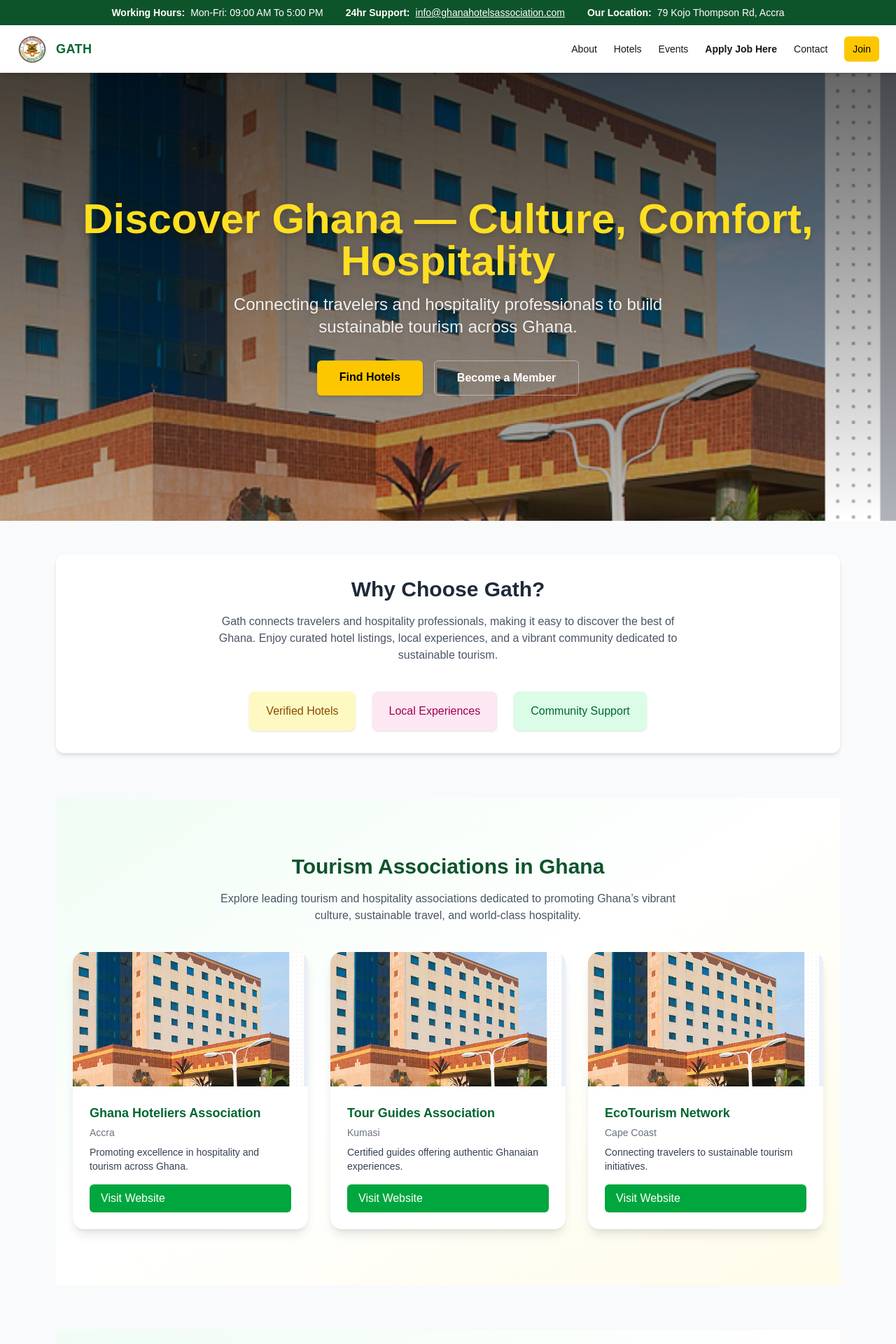
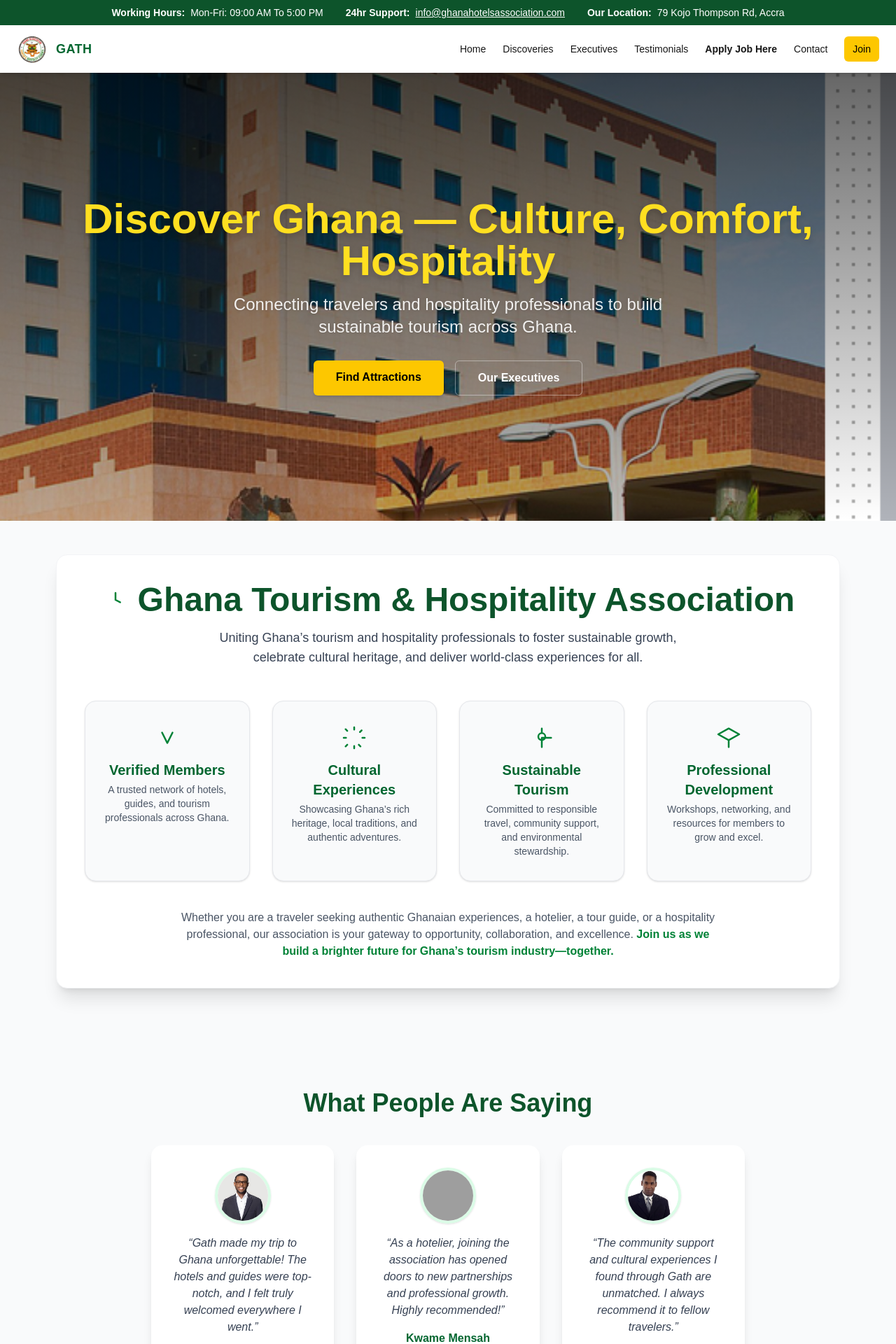
Before and after one commit to Felixowusu20/Gath, a Next.js app in the folder gath/: page / in a window 1280 px wide. Shown: the top 1920 px of the page at 70% size. Built offline with nearby package versions, Linux system fonts and the light colour scheme; grey boxes are pictures that could not be loaded.

Commit message:
job portal and landing page linked up

```diff
--- a/gath/app/page.tsx
+++ b/gath/app/page.tsx
@@ -1,6 +1,9 @@
+
 import Hero from "../components/Hero";
 import HotelsList from "../components/HotelsList";
 import Membership from "../components/Membership";
+import Contact from "../components/Contact";
+import Testimonials from "../components/Testimonials";
 
 export default function Home() {
   return (
@@ -10,18 +13,46 @@
 
       {/* Main Content */}
       <main className="flex-1 w-full max-w-6xl mx-auto px-4 py-12 flex flex-col gap-16">
-        {/* Example Section: About or Features */}
-        <section className="bg-white rounded-xl shadow-md p-8 flex flex-col items-center text-center">
-          <h2 className="text-2xl md:text-3xl font-bold text-gray-800 mb-4">Why Choose Gath?</h2>
-          <p className="text-gray-600 max-w-2xl mb-6">
-            Gath connects travelers and hospitality professionals, making it easy to discover the best of Ghana. Enjoy curated hotel listings, local experiences, and a vibrant community dedicated to sustainable tourism.
+        {/* About the Association Section */}
+        <section className="bg-white rounded-2xl shadow-xl p-10 flex flex-col items-center text-center border border-gray-100">
+          <h2 className="text-4xl md:text-5xl font-extrabold text-green-900 mb-4 flex items-center gap-3 justify-center">
+            <svg className="w-10 h-10 text-green-700" fill="none" stroke="currentColor" strokeWidth="1.5" viewBox="0 0 24 24"><path strokeLinecap="round" strokeLinejoin="round" d="M12 6v6l4 2" /></svg>
+            Ghana Tourism & Hospitality Association
+          </h2>
+          <p className="text-gray-700 max-w-2xl mb-8 text-lg">
+            Uniting Ghana’s tourism and hospitality professionals to foster sustainable growth, celebrate cultural heritage, and deliver world-class experiences for all.
           </p>
-          <div className="flex flex-wrap justify-center gap-6 mt-4">
-            <div className="bg-yellow-100 text-yellow-800 rounded-lg px-6 py-4 font-medium shadow-sm">Verified Hotels</div>
-            <div className="bg-pink-100 text-pink-800 rounded-lg px-6 py-4 font-medium shadow-sm">Local Experiences</div>
-            <div className="bg-green-100 text-green-800 rounded-lg px-6 py-4 font-medium shadow-sm">Community Support</div>
+          <div className="grid grid-cols-1 sm:grid-cols-2 md:grid-cols-4 gap-8 w-full mt-4">
+            <div className="bg-gray-50 border border-gray-200 rounded-2xl px-6 py-8 shadow flex flex-col items-center">
+              <svg className="w-10 h-10 text-green-700 mb-3" fill="none" stroke="currentColor" strokeWidth="1.5" viewBox="0 0 24 24"><path strokeLinecap="round" strokeLinejoin="round" d="M16.5 7.5l-4.5 9-4.5-9" /></svg>
+              <span className="text-xl font-bold text-green-800 mb-1">Verified Members</span>
+              <span className="text-gray-600 text-sm">A trusted network of hotels, guides, and tourism professionals across Ghana.</span>
+            </div>
+            <div className="bg-gray-50 border border-gray-200 rounded-2xl px-6 py-8 shadow flex flex-col items-center">
+              <svg className="w-10 h-10 text-green-700 mb-3" fill="none" stroke="currentColor" strokeWidth="1.5" viewBox="0 0 24 24"><path strokeLinecap="round" strokeLinejoin="round" d="M12 3v2m0 14v2m9-9h-2M5 12H3m15.364-6.364l-1.414 1.414M6.05 17.95l-1.414 1.414m12.728 0l-1.414-1.414M6.05 6.05L4.636 4.636" /></svg>
+              <span className="text-xl font-bold text-green-800 mb-1">Cultural Experiences</span>
+              <span className="text-gray-600 text-sm">Showcasing Ghana’s rich heritage, local traditions, and authentic adventures.</span>
+            </div>
+            <div className="bg-gray-50 border border-gray-200 rounded-2xl px-6 py-8 shadow flex flex-col items-center">
+              <svg className="w-10 h-10 text-green-700 mb-3" fill="none" stroke="currentColor" strokeWidth="1.5" viewBox="0 0 24 24"><path strokeLinecap="round" strokeLinejoin="round" d="M12 8c-1.657 0-3 1.343-3 3s1.343 3 3 3 3-1.343 3-3-1.343-3-3-3zm0 0V4m0 8v8m8-8h-8" /></svg>
+              <span className="text-xl font-bold text-green-800 mb-1">Sustainable Tourism</span>
+              <span className="text-gray-600 text-sm">Committed to responsible travel, community support, and environmental stewardship.</span>
+            </div>
+            <div className="bg-gray-50 border border-gray-200 rounded-2xl px-6 py-8 shadow flex flex-col items-center">
+              <svg className="w-10 h-10 text-green-700 mb-3" fill="none" stroke="currentColor" strokeWidth="1.5" viewBox="0 0 24 24"><path strokeLinecap="round" strokeLinejoin="round" d="M12 14l9-5-9-5-9 5 9 5zm0 0v6" /></svg>
+              <span className="text-xl font-bold text-green-800 mb-1">Professional Development</span>
+              <span className="text-gray-600 text-sm">Workshops, networking, and resources for members to grow and excel.</span>
+            </div>
           </div>
-        </section>
+          <div className="mt-10 max-w-3xl text-gray-600 text-base">
+            <p>
+              Whether you are a traveler seeking authentic Ghanaian experiences, a hotelier, a tour guide, or a hospitality professional, our association is your gateway to opportunity, collaboration, and excellence. <span className="text-green-700 font-semibold">Join us as we build a brighter future for Ghana’s tourism industry—together.</span>
+            </p>
+          </div>
+  </section>
+
+  {/* Testimonials Section */}
+  <Testimonials />
 
         {/* Placeholder for more sections */}
         <section>
@@ -29,6 +60,9 @@
           </section>
           <section>
             <Membership />
+          </section>
+          <section>
+            <Contact/>
           </section>
       </main>
 
--- /dev/null
+++ b/gath/components/Contact.jsx
@@ -0,0 +1,53 @@
+export default function ContactSection() {
+  return (
+    <section id="contact" className="py-20 bg-white">
+      <div className="max-w-3xl mx-auto px-6">
+        <h2 className="text-3xl font-extrabold text-center text-green-900 mb-2">Contact Us</h2>
+        <p className="text-center text-gray-600 mb-8">We'd love to hear from you! Reach out for inquiries, partnerships, or support.</p>
+        <div className="flex flex-col md:flex-row md:justify-between gap-8 mb-10">
+          <div className="flex-1 text-center md:text-left">
+            <div className="font-semibold text-gray-800 mb-1">Email</div>
+            <a href="mailto:owusuf6996@gmail.com" className="text-green-700 hover:underline">info@ghanahotelsassociation.com</a>
+            <div className="font-semibold text-gray-800 mt-4 mb-1">Phone</div>
+            <a href="tel:+233241234567" className="text-green-700 hover:underline">+233 24 123 4567</a>
+            <div className="font-semibold text-gray-800 mt-4 mb-1">Address</div>
+            <div className="text-gray-700">79 Kojo Thompson Rd, Accra, Ghana</div>
+          </div>
+          <form
+            className="flex-1 bg-gray-50 rounded-xl shadow-lg p-8 flex flex-col gap-4"
+            action="https://formspree.io/f/xnqewqzq"
+            method="POST"
+          >
+            <input
+              className="p-3 border border-gray-300 rounded focus:outline-none focus:ring-2 focus:ring-green-400"
+              name="name"
+              type="text"
+              placeholder="Full Name"
+              required
+            />
+            <input
+              className="p-3 border border-gray-300 rounded focus:outline-none focus:ring-2 focus:ring-green-400"
+              name="email"
+              type="email"
+              placeholder="Email Address"
+              required
+            />
+            <textarea
+              className="p-3 border border-gray-300 rounded focus:outline-none focus:ring-2 focus:ring-green-400"
+              name="message"
+              rows={4}
+              placeholder="Your Message"
+              required
+            />
+            <button
+              type="submit"
+              className="bg-green-800 hover:bg-green-900 text-white font-semibold py-3 rounded transition"
+            >
+              Send Message
+            </button>
+          </form>
+        </div>
+      </div>
+    </section>
+  );
+}
--- a/gath/components/Hero.jsx
+++ b/gath/components/Hero.jsx
@@ -2,7 +2,7 @@
 
 export default function Hero() {
   return (
-    <section className="relative h-[70vh] md:h-[80vh] w-full bg-white flex items-center justify-center overflow-hidden">
+    <section id="hero" className="relative h-[70vh] md:h-[80vh] w-full bg-white flex items-center justify-center overflow-hidden">
       {/* Hero Image */}
       <div className="absolute inset-0 w-full h-full">
         <Image
@@ -29,13 +29,13 @@
             href="#hotels"
             className="px-8 py-3 bg-yellow-400 text-black rounded-md font-semibold shadow-md hover:bg-yellow-300 transition"
           >
-            Find Hotels
+            Find Attractions
           </a>
           <a
             href="#membership"
             className="px-8 py-3 border border-white/40 text-white rounded-md font-semibold hover:bg-white/10 transition"
           >
-            Become a Member
+            Our Executives
           </a>
         </div>
       </div>
--- a/gath/components/HotelsList.jsx
+++ b/gath/components/HotelsList.jsx
@@ -32,7 +32,7 @@
 
 export default function TourismAssociationsList({ associations = sampleAssociations }) {
   return (
-    <section id="associations" className="py-20 bg-gradient-to-br from-green-50 via-white to-yellow-50">
+    <section id="hotels" className="py-20 bg-gradient-to-br from-green-50 via-white to-yellow-50">
       <div className="max-w-7xl mx-auto px-6">
         <h2 className="text-3xl font-extrabold text-green-900 mb-4 text-center">Tourism Associations in Ghana</h2>
         <p className="text-gray-600 text-center max-w-2xl mx-auto mb-10">
--- a/gath/components/Membership.jsx
+++ b/gath/components/Membership.jsx
@@ -4,7 +4,7 @@
   {
     name: "Mr. Kwame Mensah",
     role: "President",
-    img: "/img2.jpg",
+    img: "/img2.jpeg",
     desc: "Leading the association with a vision to promote Ghana’s tourism and hospitality excellence.",
   },
   {
@@ -29,7 +29,7 @@
 
 export default function Executives() {
   return (
-    <section className="bg-gradient-to-br from-green-50 via-white to-yellow-50 py-20">
+    <section id="membership" className="bg-gradient-to-br from-green-50 via-white to-yellow-50 py-20">
       <div className="max-w-7xl mx-auto px-6 text-center">
         <h2 className="text-3xl md:text-4xl font-extrabold text-green-800 mb-4">Meet Our Executives</h2>
         <p className="text-gray-600 max-w-2xl mx-auto mb-12">
--- a/gath/components/Navbar.jsx
+++ b/gath/components/Navbar.jsx
@@ -1,25 +1,31 @@
 "use client"
 
-
+import { useEffect } from 'react';
 import { useState } from 'react';
 import Link from 'next/link';
 import Image from 'next/image';
 import { useRouter } from 'next/navigation';
 
-
 export default function Navbar() {
   const [menuOpen, setMenuOpen] = useState(false);
   const router = useRouter();
 
+  // Enable smooth scroll globally
+  useEffect(() => {
+    if (typeof window !== 'undefined') {
+      document.documentElement.style.scrollBehavior = 'smooth';
+    }
+  }, []);
+
   const navLinks = [
-    { href: '#about', label: 'About', type: 'anchor' },
-    { href: '#hotels', label: 'Hotels', type: 'anchor' },
-    { href: '#events', label: 'Events', type: 'anchor' },
-    { href: '/jobs', label: 'Apply Job Here', className: 'hover:text-yellow-600 font-semibold', type: 'route' },
+    { href: '#hero', label: 'Home', type: 'anchor' },
+    { href: '#hotels', label: 'Discoveries', type: 'anchor' },
+    { href: '#membership', label: 'Executives', type: 'anchor' },
+    { href: '#testimonials', label: 'Testimonials', type: 'anchor' },
+  { href: 'https://job-search-psi-three.vercel.app/', label: 'Apply Job Here', className: 'hover:text-yellow-600 font-semibold', type: 'external' },
     { href: '#contact', label: 'Contact', type: 'anchor' },
     { href: '#membership', label: 'Join', className: 'bg-yellow-400 text-black px-3 py-2 rounded-md hover:brightness-95', type: 'anchor' },
   ];
-
 
   return (
     <>
@@ -49,16 +55,18 @@
           {/* Desktop Nav */}
           <nav className="hidden md:flex gap-6 items-center text-sm">
             {navLinks.map((link) => (
-              link.type === 'route' ? (
-                <button
+              link.type === 'external' ? (
+                <a
                   key={link.href}
+                  href={link.href}
                   className={
                     'transition-colors duration-150 hover:text-green-700 ' + (link.className || '')
                   }
-                  onClick={() => router.push(link.href)}
+                  target="_blank"
+                  rel="noopener noreferrer"
                 >
                   {link.label}
-                </button>
+                </a>
               ) : (
                 <a
                   key={link.href}
@@ -66,6 +74,14 @@
                   className={
                     'transition-colors duration-150 hover:text-green-700 ' + (link.className || '')
                   }
+                  onClick={e => {
+                    e.preventDefault();
+                    const id = link.href.replace('#', '');
+                    const el = document.getElementById(id);
+                    if (el) {
+                      el.scrollIntoView({ behavior: 'smooth' });
+                    }
+                  }}
                 >
                   {link.label}
                 </a>
@@ -104,19 +120,19 @@
       >
         <div className="flex flex-col gap-6 p-8 pt-24 text-base">
           {navLinks.map((link) => (
-            link.type === 'route' ? (
-              <button
+            link.type === 'external' ? (
+              <a
                 key={link.href}
+                href={link.href}
                 className={
                   'text-left transition-colors duration-150 hover:text-green-700 ' + (link.className || '')
                 }
-                onClick={() => {
-                  setMenuOpen(false);
-                  router.push(link.href);
-                }}
+                target="_blank"
+                rel="noopener noreferrer"
+                onClick={() => setMenuOpen(false)}
               >
                 {link.label}
-              </button>
+              </a>
             ) : (
               <a
                 key={link.href}
@@ -124,7 +140,15 @@
                 className={
                   'transition-colors duration-150 hover:text-green-700 ' + (link.className || '')
                 }
-                onClick={() => setMenuOpen(false)}
+                onClick={e => {
+                  e.preventDefault();
+                  setMenuOpen(false);
+                  const id = link.href.replace('#', '');
+                  const el = document.getElementById(id);
+                  if (el) {
+                    el.scrollIntoView({ behavior: 'smooth' });
+                  }
+                }}
               >
                 {link.label}
               </a>
@@ -133,6 +157,6 @@
         </div>
       </nav>
     </header>
-    </>
+  </>
   );
 }
--- /dev/null
+++ b/gath/components/Testimonials.jsx
@@ -0,0 +1,49 @@
+import Image from "next/image";
+
+const testimonials = [
+  {
+    name: "Akosua Boateng",
+    img: "/img1.webp",
+    text: "Gath made my trip to Ghana unforgettable! The hotels and guides were top-notch, and I felt truly welcomed everywhere I went.",
+  },
+  {
+    name: "Kwame Mensah",
+    img: "/img2.jpeg",
+    text: "As a hotelier, joining the association has opened doors to new partnerships and professional growth. Highly recommended!",
+  },
+  {
+    name: "Ama Ofori",
+    img: "/img4.webp",
+    text: "The community support and cultural experiences I found through Gath are unmatched. I always recommend it to fellow travelers.",
+  },
+];
+
+export default function Testimonials() {
+  return (
+    <section id="testimonials" className="py-20 bg-gray-50">
+      <div className="max-w-4xl mx-auto px-6 text-center">
+        <h2 className="text-3xl md:text-4xl font-extrabold text-green-900 mb-10">What People Are Saying</h2>
+        <div className="grid gap-8 md:grid-cols-3">
+          {testimonials.map((t, i) => (
+            <div
+              key={i}
+              className="bg-white rounded-2xl shadow-lg p-8 flex flex-col items-center hover:shadow-2xl transition-shadow duration-200"
+            >
+              <div className="w-20 h-20 mb-4 relative">
+                <Image
+                  src={t.img}
+                  alt={t.name}
+                  fill
+                  className="rounded-full object-cover border-4 border-green-100 shadow"
+                  sizes="80px"
+                />
+              </div>
+              <p className="text-gray-700 italic mb-4">“{t.text}”</p>
+              <div className="font-semibold text-green-800">{t.name}</div>
+            </div>
+          ))}
+        </div>
+      </div>
+    </section>
+  );
+}
```
